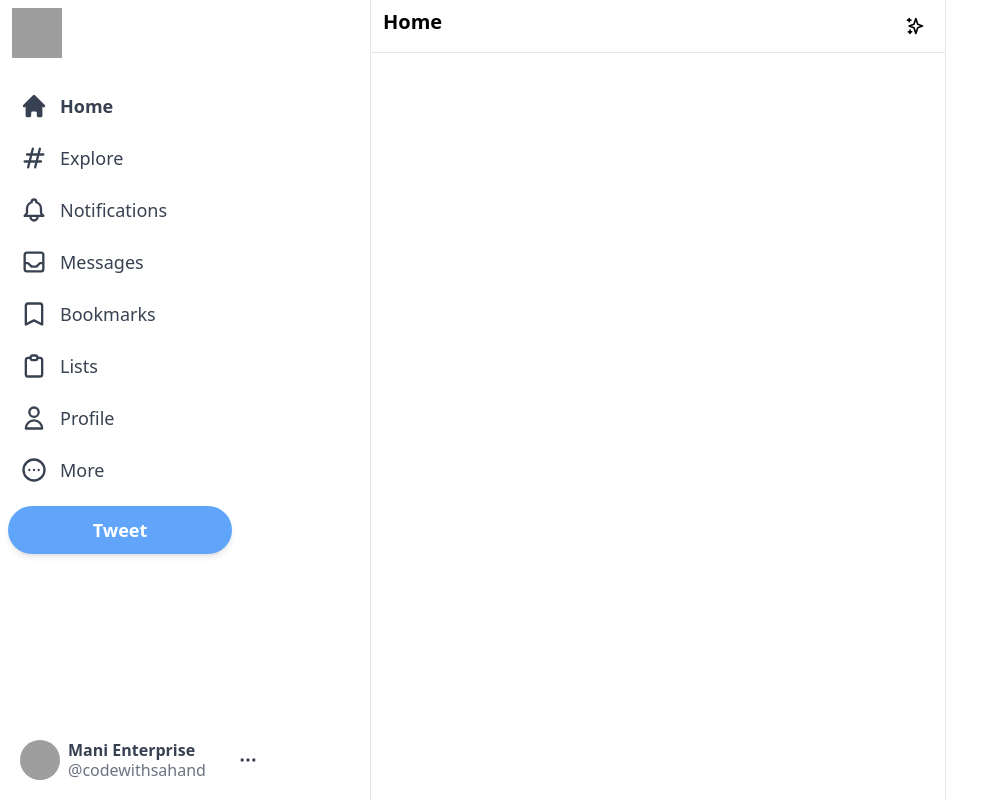
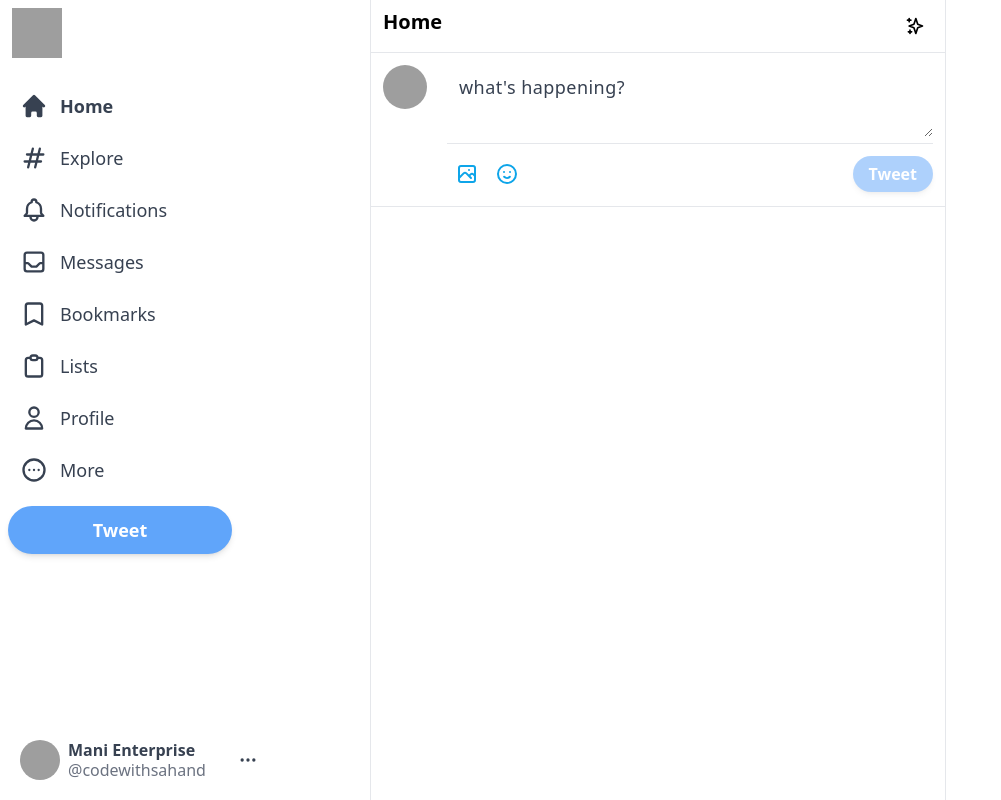
Before and after one commit to emmanuelrees90/twitter, a Next.js app: page / in a window 1280 px wide. Shown: the whole page, without its empty margins (0-1001 px from the left). Built offline with nearby package versions, Linux system fonts and the light colour scheme; grey boxes are pictures that could not be loaded.

Commit message:
add input section of feed component

```diff
--- a/components/Feed.js
+++ b/components/Feed.js
@@ -1,4 +1,5 @@
 import { SparklesIcon } from "@heroicons/react/outline";
+import Input from "./Input";
 
 export default function Feed() {
   return (
@@ -9,6 +10,7 @@
                 <SparklesIcon className="h-5 "/>
             </div>
         </div>
+        <Input />
     </div>
   )
 }
--- /dev/null
+++ b/components/Input.js
@@ -0,0 +1,27 @@
+import { EmojiHappyIcon, PhotographIcon } from "@heroicons/react/outline";
+
+export default function Input() {
+  return (
+    <div className="flex border-b border-gray-200 p-3 space-x-3">
+      <img
+        className="h-11 w-11 rounded-full  cursor-pointer xl:mr-2 hover:brightness-95"
+        src="https://img.freepik.com/free-photo/front-view-business-woman-suit_23-2148603018.jpg?semt=ais_hybrid&w=740&q=80"
+        alt="user-image"
+      />
+      <div className="w-full divide-y divide-gray-200">
+        <div className="">
+            <textarea className="w-full border-none focus:ring-0 text-lg placeholder-gray-700 tracking-wide min-h-[50px] text-gray" rows={2} placeholder="what's happening?"></textarea>
+        </div>
+        <div className="flex items-center justify-between pt-2.5">
+            <div className="flex">
+                <PhotographIcon className="h-10 w-10 hoverEffect p-2 text-sky-500 hover:bg-sky-100" />
+                <EmojiHappyIcon className="h-10 w-10 hoverEffect p-2 text-sky-500 hover:bg-sky-100" />
+            </div>
+            <button className="bg-blue-400 text-white px-4 py-1.5 rounded-full font-bold shadow-md hover:brightness-95 disabled:opacity-50" disabled>
+                Tweet
+            </button>
+        </div>
+      </div>
+    </div>
+  );
+}
```
